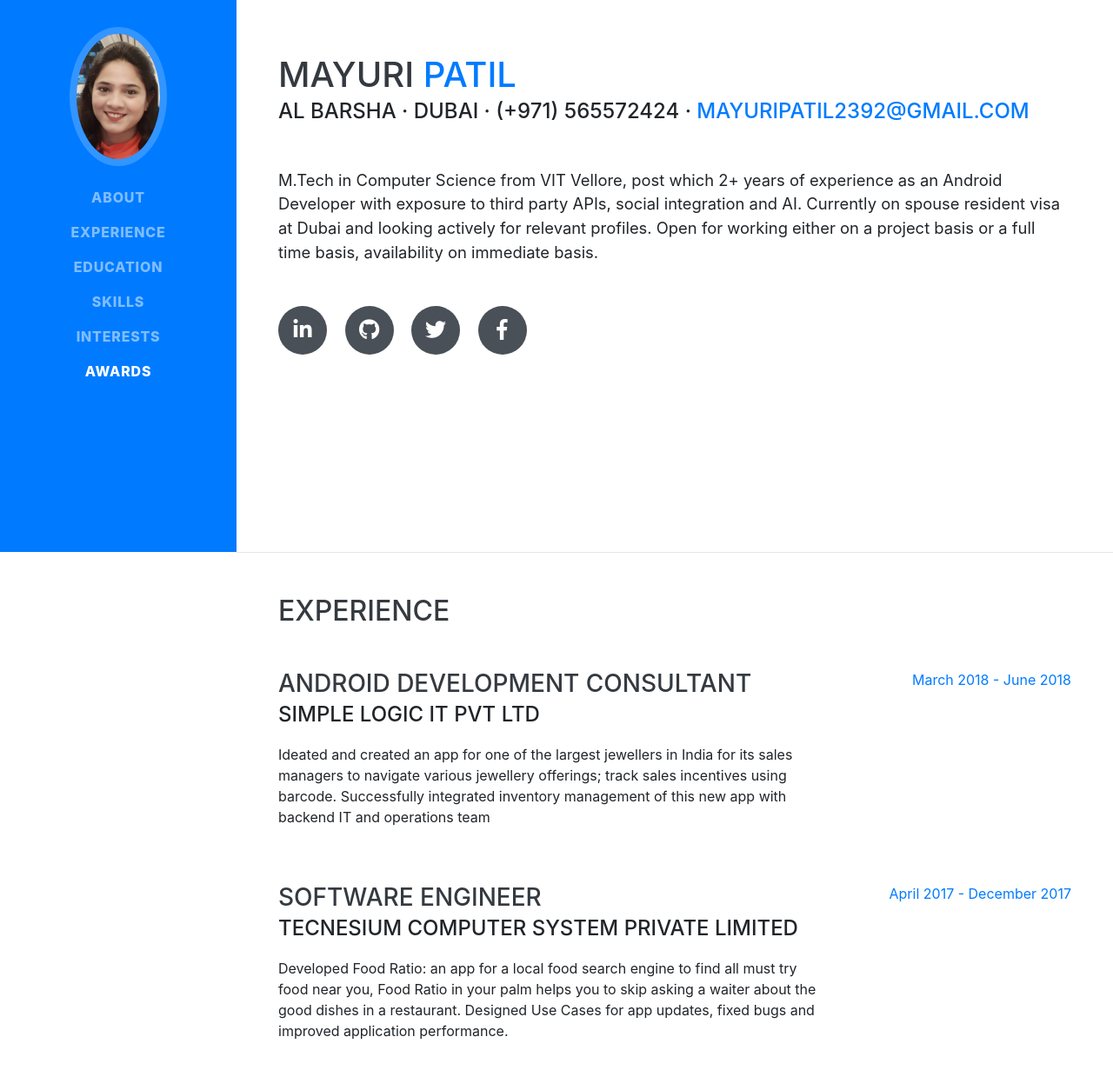
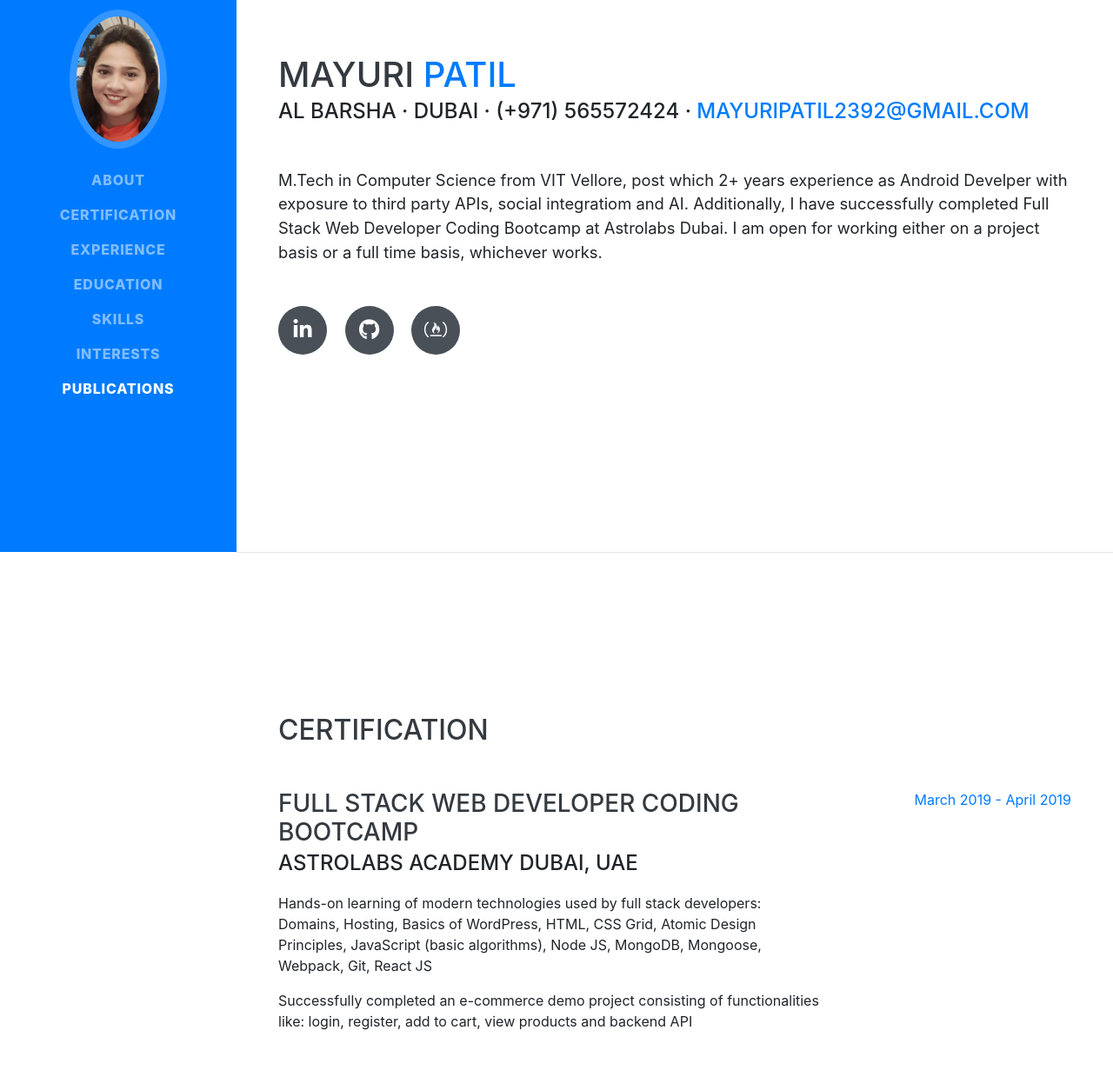
Before and after one commit to mayuri2392/Portfolio, a website with bundled scripts: page index.html in a window 1280 px wide. Shown: the part 165-1419 px from the top of the page at 87% size. Built offline with nearby package versions, Linux system fonts and the light colour scheme; a web font is replaced by a local one.

Commit message:
updated certification

```diff
--- a/index.html
+++ b/index.html
@@ -41,6 +41,9 @@
           <a class="nav-link js-scroll-trigger" href="#about">About</a>
         </li>
         <li class="nav-item">
+          <a class="nav-link js-scroll-trigger" href="#certification">Certification</a>
+        </li>
+        <li class="nav-item">
           <a class="nav-link js-scroll-trigger" href="#experience">Experience</a>
         </li>
         <li class="nav-item">
@@ -53,7 +56,7 @@
           <a class="nav-link js-scroll-trigger" href="#interests">Interests</a>
         </li>
         <li class="nav-item">
-          <a class="nav-link js-scroll-trigger" href="#awards">Awards</a>
+          <a class="nav-link js-scroll-trigger" href="#publications">Publications</a>
         </li>
       </ul>
     </div>
@@ -69,21 +72,39 @@
         <div class="subheading mb-5">Al Barsha · Dubai · (+971) 565572424 ·
           <a href="mailto:name@email.com">mayuripatil2392@gmail.com</a>
         </div>
-        <p class="lead mb-5">M.Tech in Computer Science from VIT Vellore, post which 2+ years of experience as an Android Developer with exposure to third party APIs, social integration and AI. Currently on spouse resident visa at Dubai and looking actively for relevant profiles. Open for working either on a project basis or a full time basis, availability on immediate basis.</p>
+        <p class="lead mb-5">M.Tech in Computer Science from VIT Vellore, post which 2+ years experience as Android Develper with exposure to third party APIs, social integratiom and AI. Additionally, I have successfully completed Full Stack Web Developer Coding Bootcamp at Astrolabs Dubai. I am open for working either on a project basis or a full time basis, whichever works.</p>
         <div class="social-icons">
-          <a href="https://www.linkedin.com/in/mayuri-patil-73861238/" target="_blank">
+          <a href="https://www.linkedin.com/in/mayuri-patil-73861238" target="_blank">
             <i class="fab fa-linkedin-in"></i>
           </a>
           <a href="https://github.com/mayuri2392" target="_blank">
             <i class="fab fa-github"></i>
           </a>
-          <a href="https://twitter.com/Mayuri2392?s=08" target="_blank">
-            <i class="fab fa-twitter"></i>
-          </a>
-          <a href="https://www.facebook.com/mayuri.patil.90" target="_blank">
-            <i class="fab fa-facebook-f"></i>
+          <a href="https://www.freecodecamp.org/mayuri" target="_blank">
+            <i class="fab fa-free-code-camp"></i>
           </a>
         </div>
+      </div>
+    </section>
+
+    <hr class="m-0">
+
+    <section class="resume-section p-3 p-lg-5 d-flex align-items-center" id="certification">
+      <div class="w-100">
+        <h2 class="mb-5">Certification</h2>
+
+        <div class="resume-item d-flex flex-column flex-md-row justify-content-between mb-5">
+          <div class="resume-content">
+            <h3 class="mb-0">Full Stack Web Developer Coding Bootcamp</h3>
+            <div class="subheading mb-3">AstroLabs Academy Dubai, UAE</div>
+                <p>Hands-on learning of modern technologies used by full stack developers: Domains, Hosting, Basics of WordPress, HTML, CSS Grid, Atomic Design Principles, JavaScript (basic algorithms), Node JS, MongoDB, Mongoose, Webpack, Git, React JS</p>
+                <p>Successfully completed an e-commerce demo project consisting of functionalities like: login, register, add to cart, view products and backend API</p>
+          </div>
+          <div class="resume-date text-md-right">
+            <span class="text-primary">March 2019 - April 2019</span>
+          </div>
+        </div>
+
       </div>
     </section>
 
@@ -181,10 +202,13 @@
         <div class="subheading mb-3">Programming Languages &amp; Tools</div>
         <ul class="list-inline dev-icons">
           <li class="list-inline-item">
-            <i class="fab fa-android"></i>
+            <i class="fab fa-react"></i>
           </li>
           <li class="list-inline-item">
-            <i class="fab fa-java"></i>
+            <i class="fab fa-node-js"></i>
+          </li>
+          <li class="list-inline-item">
+              <i class="fab fa-js"></i>
           </li>
           <li class="list-inline-item">
             <i class="fab fa-html5"></i>
@@ -193,13 +217,16 @@
             <i class="fab fa-css3"></i>
           </li>
           <li class="list-inline-item">
+            <i class="fab fa-android"></i>
+          </li>
+          <li class="list-inline-item">
+            <i class="fab fa-java"></i>
+          </li>
+          <li class="list-inline-item">
             <i class="fab fa-github-square"></i>
           </li>
           <li class="list-inline-item">
             <i class="fab fa-python"></i>
-          </li>
-          <li class="list-inline-item">
-            <i class="fab fa-js"></i>
           </li>
         </ul>
 
@@ -233,9 +260,9 @@
 
     <hr class="m-0">
 
-    <section class="resume-section p-3 p-lg-5 d-flex align-items-center" id="awards">
+    <section class="resume-section p-3 p-lg-5 d-flex align-items-center" id="publications">
       <div class="w-100">
-        <h2 class="mb-5">Awards &amp; Certifications</h2>
+        <h2 class="mb-5">Publications</h2>
         <ul class="fa-ul mb-0">
           <li>
             <i class="fa-li fa fa-trophy text-warning"></i>
```
